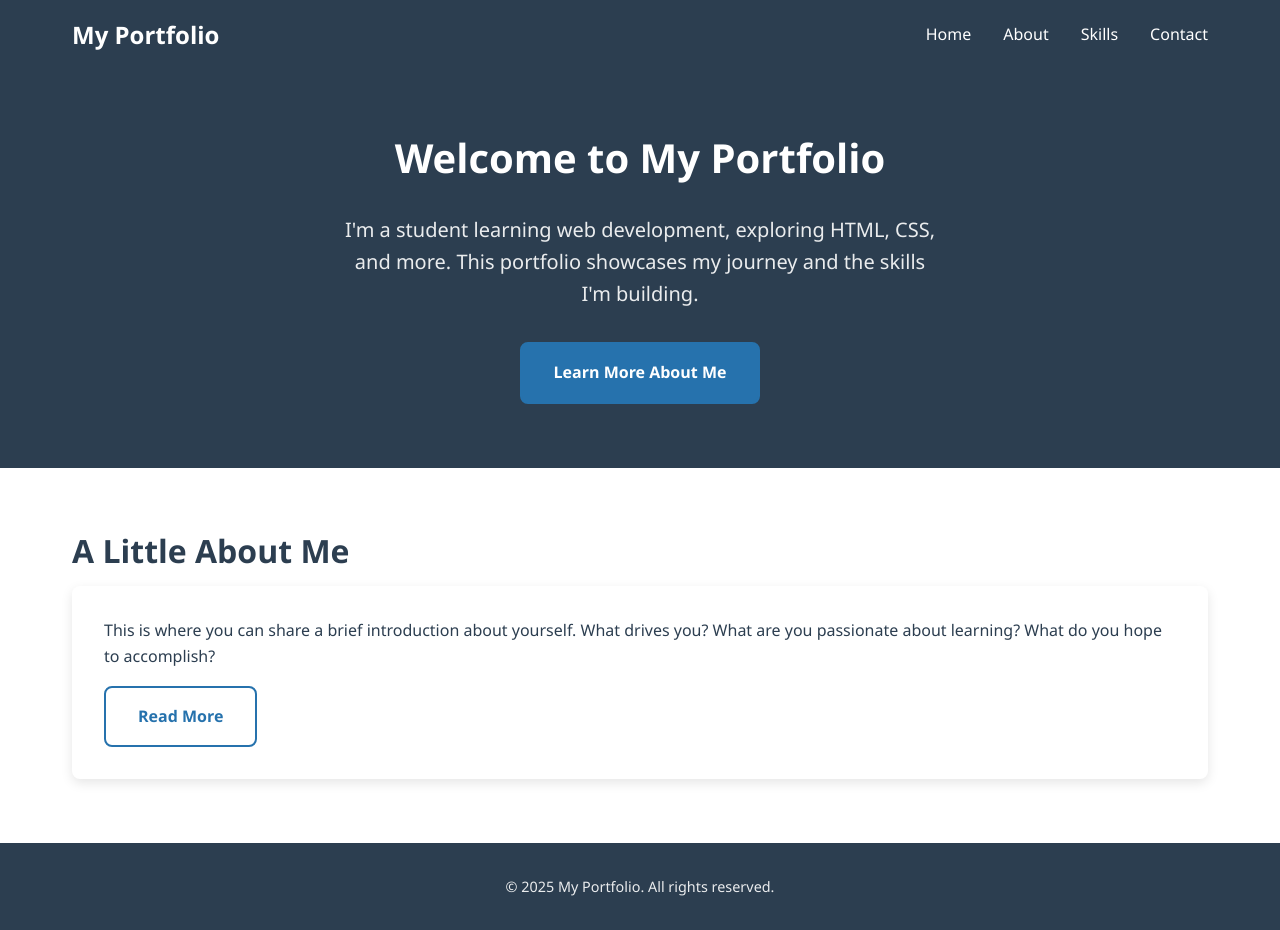
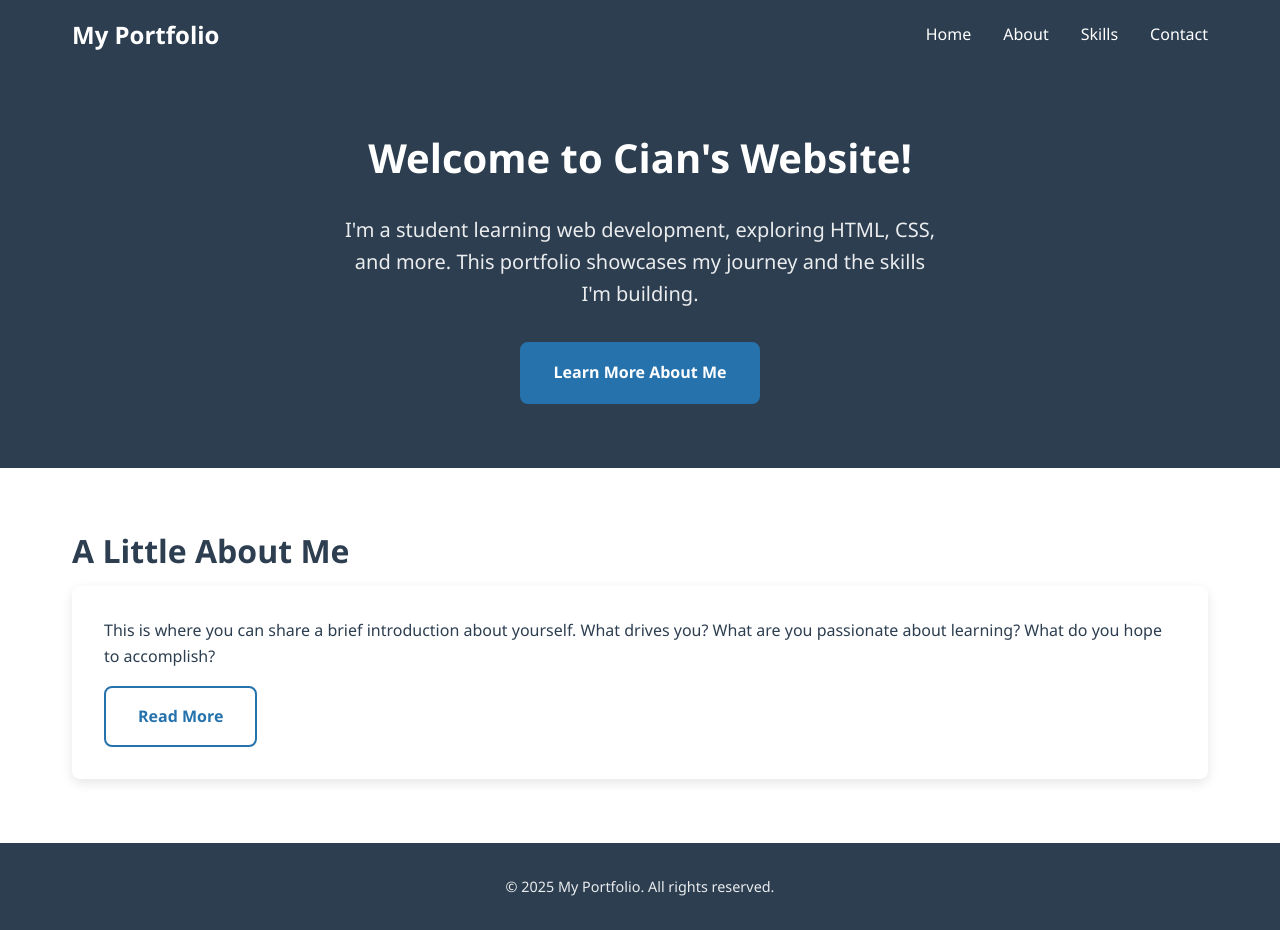
Before and after one commit to robdub93/portfolio, a plain HTML site: page index.html in a window 1280 px wide. Drawn offline with Linux system fonts and the light colour scheme.

Commit message:
Update heading text in index.html

```diff
--- a/index.html
+++ b/index.html
@@ -133,7 +133,7 @@ and screen readers that the content is in English.
             → Exercise 14: Try changing the background to a gradient in CSS
             -->
             <div class="container">
-                <h1>Welcome to My Portfolio</h1>
+                <h1>Welcome to Cian's Website!</h1>
                 <!--
                 Every page should have one <h1>—the main heading.
                 Screen readers and search engines use headings to understand
```
